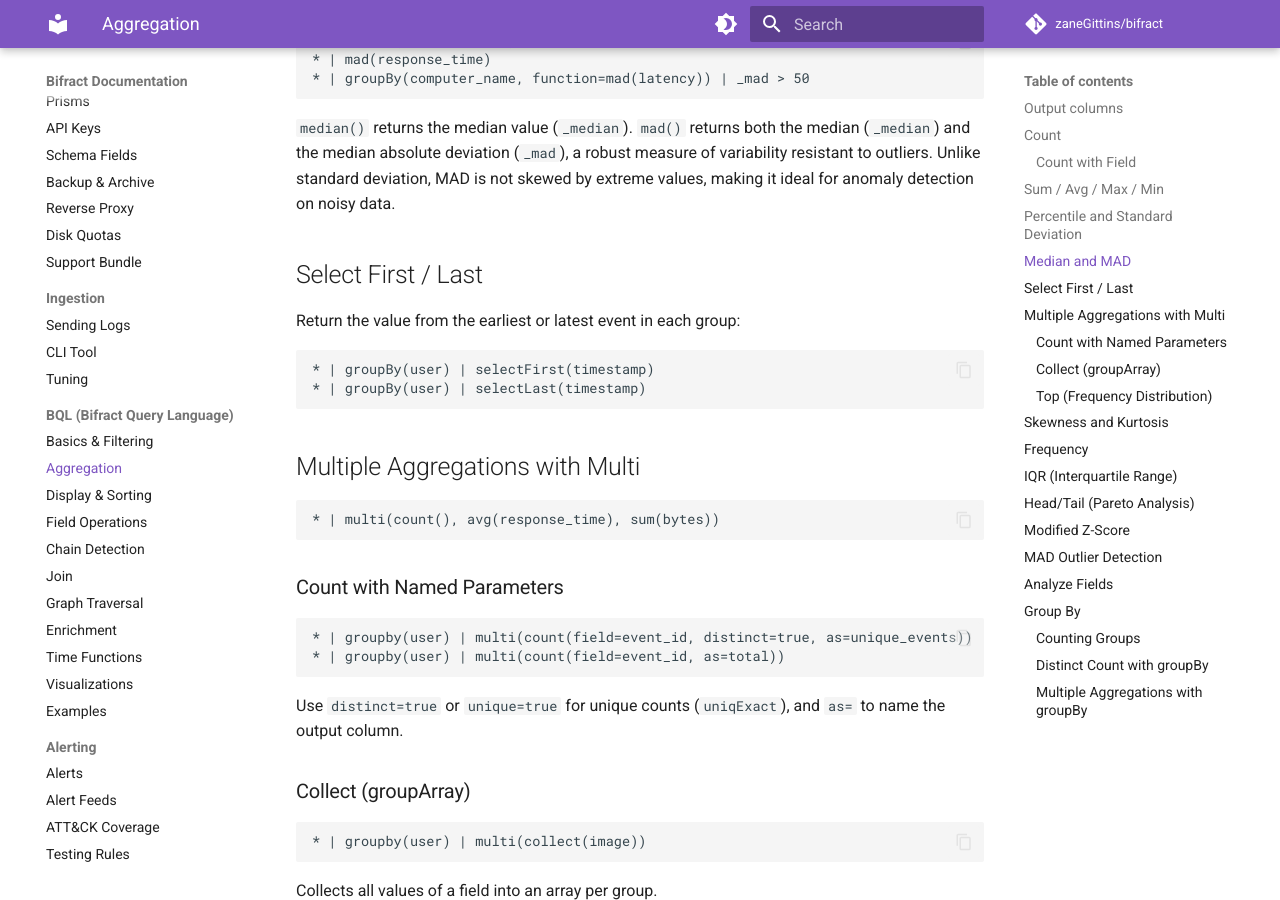
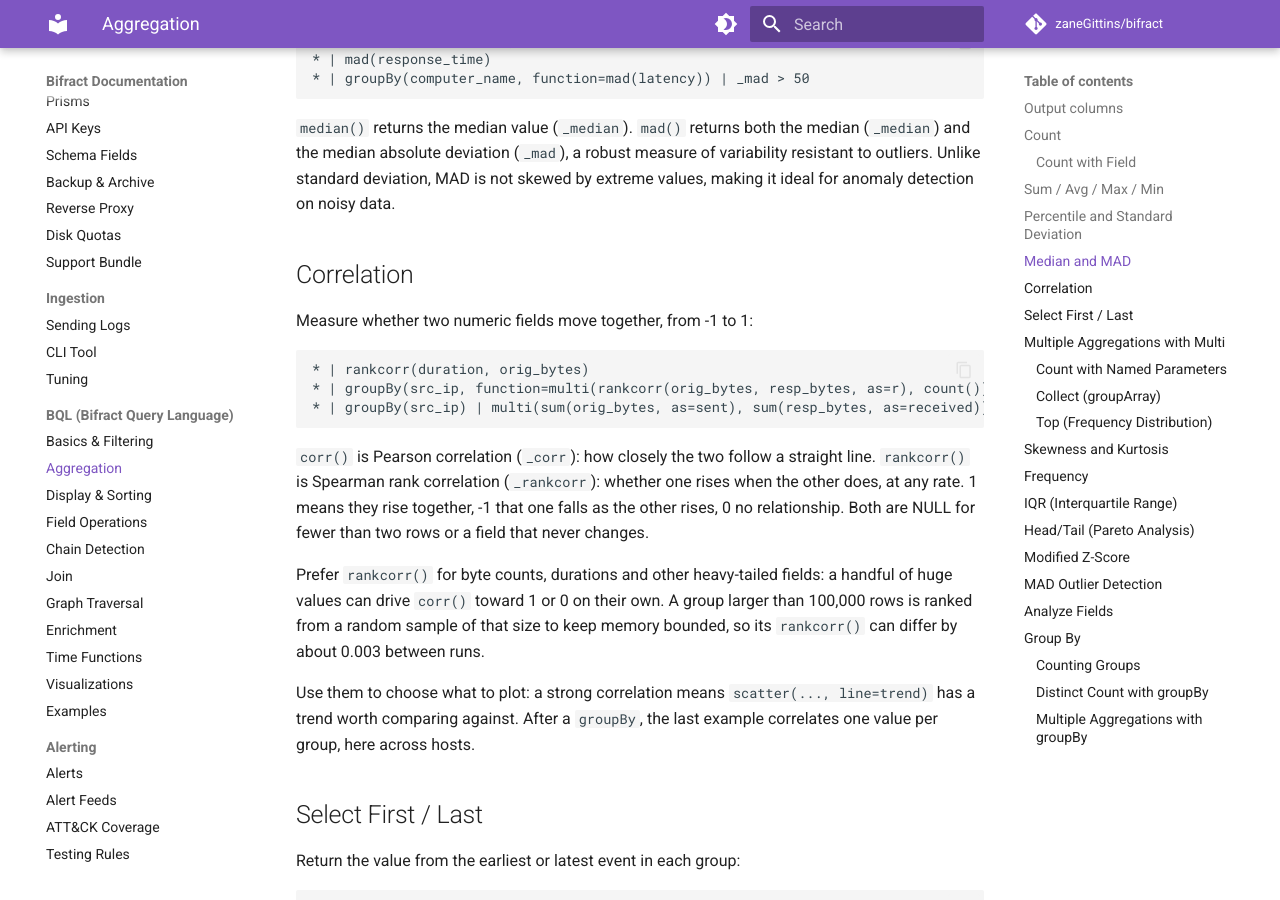
Before and after one commit to zaneGittins/bifract, an MkDocs documentation site: the page built from docs/bql/aggregation.md, in a window 1280 px wide and 900 px high, scrolled down 1184 px. Built offline with MkDocs 1.6.1 and Material for MkDocs 9.7.7, drawn with Linux system fonts in a browser that asks for light colours; comment, search, counter and statistics services are not loaded.

Commit message:
Document corr() and rankcorr()

````diff
--- a/docs/bql/aggregation.md
+++ b/docs/bql/aggregation.md
@@ -57,6 +57,22 @@ Count non-null values of a specific field, or use `unique=true` for distinct cou
 ```
 
 `median()` returns the median value (`_median`). `mad()` returns both the median (`_median`) and the median absolute deviation (`_mad`), a robust measure of variability resistant to outliers. Unlike standard deviation, MAD is not skewed by extreme values, making it ideal for anomaly detection on noisy data.
+
+## Correlation
+
+Measure whether two numeric fields move together, from -1 to 1:
+
+```
+* | rankcorr(duration, orig_bytes)
+* | groupBy(src_ip, function=multi(rankcorr(orig_bytes, resp_bytes, as=r), count())) | sort(r)
+* | groupBy(src_ip) | multi(sum(orig_bytes, as=sent), sum(resp_bytes, as=received)) | corr(sent, received)
+```
+
+`corr()` is Pearson correlation (`_corr`): how closely the two follow a straight line. `rankcorr()` is Spearman rank correlation (`_rankcorr`): whether one rises when the other does, at any rate. 1 means they rise together, -1 that one falls as the other rises, 0 no relationship. Both are NULL for fewer than two rows or a field that never changes.
+
+Prefer `rankcorr()` for byte counts, durations and other heavy-tailed fields: a handful of huge values can drive `corr()` toward 1 or 0 on their own. A group larger than 100,000 rows is ranked from a random sample of that size to keep memory bounded, so its `rankcorr()` can differ by about 0.003 between runs.
+
+Use them to choose what to plot: a strong correlation means `scatter(..., line=trend)` has a trend worth comparing against. After a `groupBy`, the last example correlates one value per group, here across hosts.
 
 ## Select First / Last
 
````
